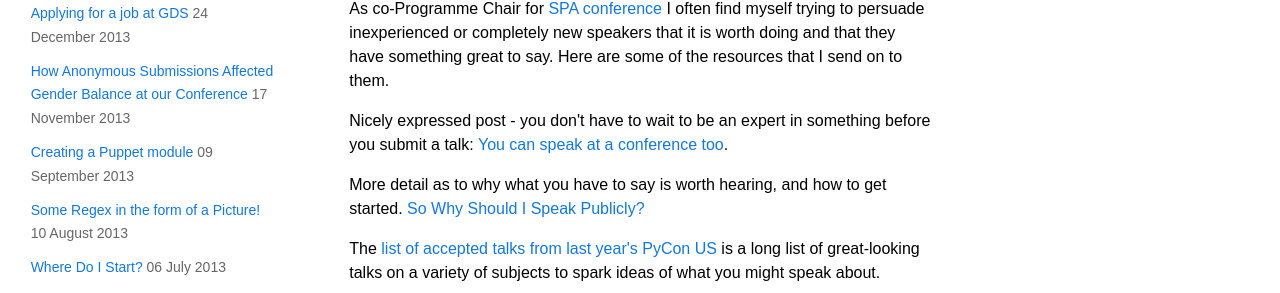
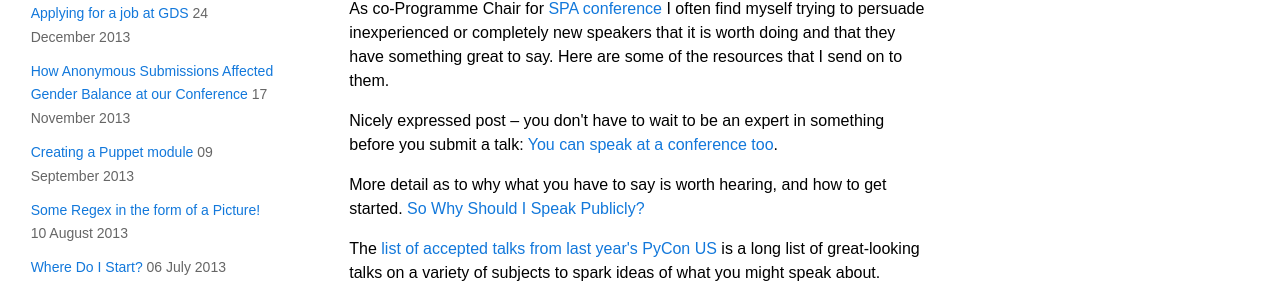
Before and after one commit to annashipman/annashipman.github.io, a Jekyll site: the page built from _posts/2014-03-09-conference-speaking.html, in a window 1280 px wide. Shown: the part 286-579 px from the top of the page. Built offline with Jekyll 4.4.1, drawn with Linux system fonts in a browser that asks for light colours; Markdown is read by kramdown in place of the engine named in the settings.

Commit message:
Hyphen to en-dash

```diff
--- a/_posts/2014-03-09-conference-speaking.html
+++ b/_posts/2014-03-09-conference-speaking.html
@@ -6,7 +6,7 @@ layout: blog_post
 
 <p>As co-Programme Chair for <a href="http://www.spaconference.org" target="_blank">SPA conference</a> I often find myself trying to persuade inexperienced or completely new speakers that it is worth doing and that they have something great to say. Here are some of the resources that I send on to them.</p>
 
-<p>Nicely expressed post - you don't have to wait to be an expert in something before you submit a talk: <a href="http://blog.sqisland.com/2012/01/you-can-speak-at-conference-too.html" target="_blank">You can speak at a conference too</a>.</p>
+<p>Nicely expressed post – you don't have to wait to be an expert in something before you submit a talk: <a href="http://blog.sqisland.com/2012/01/you-can-speak-at-conference-too.html" target="_blank">You can speak at a conference too</a>.</p>
 
 <p>More detail as to why what you have to say is worth hearing, and how to get started. <a href="http://cognition.happycog.com/article/so-why-should-I-speak-publicly" target="_blank">So Why Should I Speak Publicly?</a></p>
 
```
